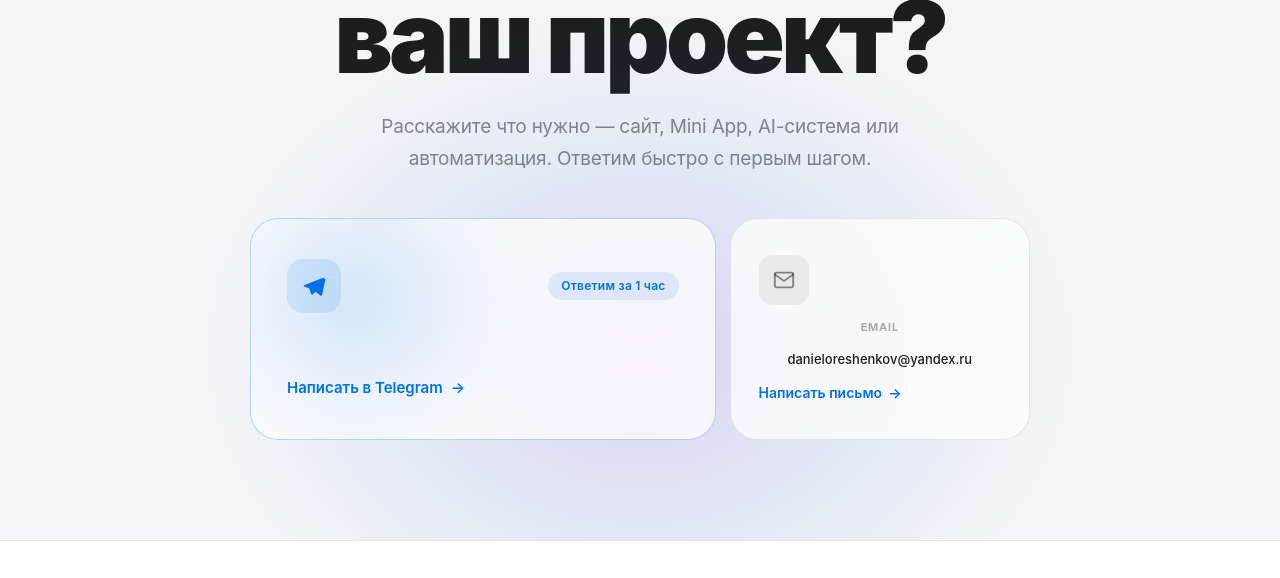
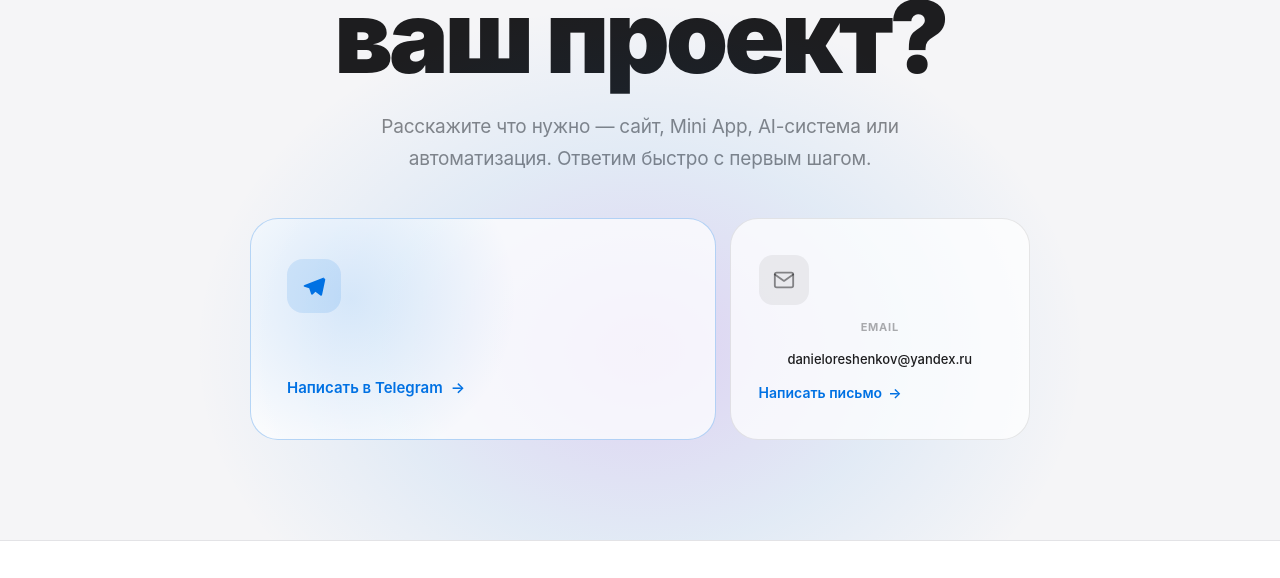
Before and after one commit to DaniilOreshenkov/odn-studio, a website built with Vite: page index.html in a window 1280 px wide. Shown: the part 5879-6457 px from the top of the page. Built offline with nearby package versions, Linux system fonts and the light colour scheme.

```diff
--- a/index.html
+++ b/index.html
@@ -677,7 +677,6 @@
           <div class="cn-tg-ico">
             <svg width="24" height="24" viewBox="0 0 24 24" fill="currentColor"><path d="M21.8 3.5L2.6 11.1c-1.3.5-1.3 1.3-.2 1.6l4.8 1.5 1.8 5.6c.2.6.5.9 1 .9s.7-.2 1-.5l2.4-2.4 5 3.7c.9.5 1.5.2 1.7-.8l3.1-14.8c.3-1.2-.4-1.8-1.4-1.4z"/></svg>
           </div>
-          <span class="cn-tg-badge" data-ru="Ответим за 1 час" data-en="Reply within 1 hour">Ответим за 1 час</span>
         </div>
         <div class="cn-tg-cta">
           <span data-ru="Написать в Telegram" data-en="Write on Telegram">Написать в Telegram</span>
```
